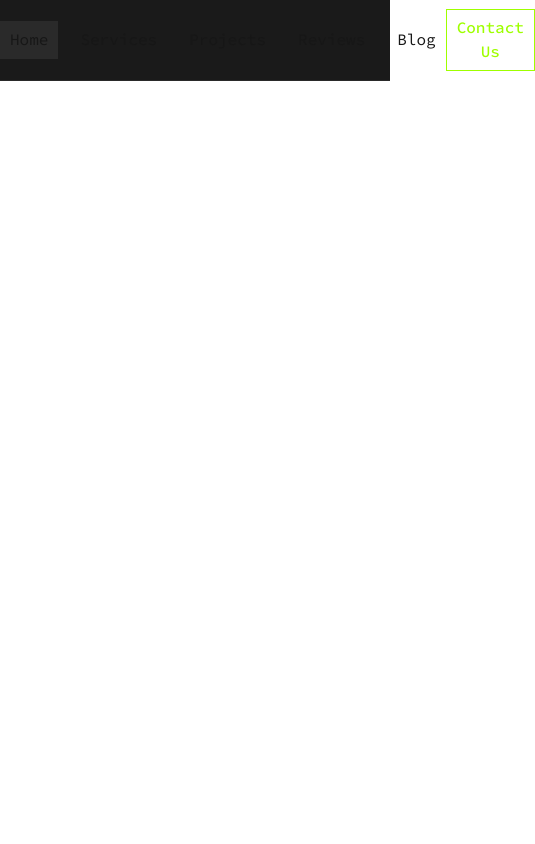
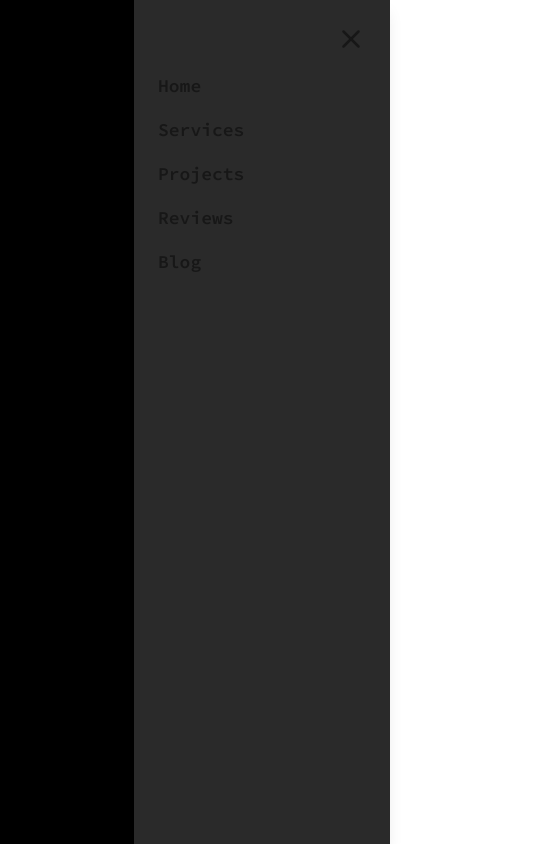
Before and after one commit to agency-cooders/agency, a Next.js app: page / in a window 390 px wide. Shown: the whole page, 535 px wide, since content can reach past the window. Built offline with nearby package versions, Linux system fonts and the light colour scheme.

Commit message:
Make Header Component Responsive

```diff
--- /dev/null
+++ b/src/components/Drawer.jsx
@@ -0,0 +1,40 @@
+import React from "react";
+import { X } from "lucide-react";
+import { navbarItems } from "@/data/header";
+
+const Drawer = ({ isDrawerOpen, setIsDrawerOpen }) => {
+  return (
+    <React.Fragment>
+      <div
+        className={`fixed bg-black inset-0 bg-opacity-10 transition-opacity duration-300 ${
+          isDrawerOpen ? "opacity-100 visible" : "opacity-0 invisible"
+        }`}
+        onClick={() => setIsDrawerOpen(false)}></div>
+
+      <div
+        className={`fixed top-0 right-0 w-64 h-full bg-overlay shadow-lg transform transition-transform duration-300 ${
+          isDrawerOpen ? "translate-x-0" : "translate-x-full"
+        }`}>
+        <button
+          onClick={() => setIsDrawerOpen(false)}
+          className="absolute top-4 right-4 p-2">
+          <X size={30} className="cursor-pointer hover:text-primary" />
+        </button>
+
+        <nav className="mt-12 space-y-4 p-6 text-lg font-semibold">
+          {navbarItems.map((navItem, index) => (
+            <a
+              key={index}
+              href="#"
+              onClick={() => setIsDrawerOpen(false)}
+              className="block hover:text-primary">
+              {navItem}
+            </a>
+          ))}
+        </nav>
+      </div>
+    </React.Fragment>
+  );
+};
+
+export default Drawer;
--- a/src/components/Header.jsx
+++ b/src/components/Header.jsx
@@ -1,16 +1,26 @@
 import Button from "@/elements/Button";
 import ContentArea from "@/elements/ContentArea";
 import Logo from "@/elements/Logo";
-import React from "react";
+import React, { useState } from "react";
 import Navbar from "./Navbar";
+import { Menu } from "lucide-react";
+import Drawer from "./Drawer";
 
 const Header = () => {
+  const [isDrawerOpen, setIsDrawerOpen] = useState(true);
+
   return (
     <header className="border-b-1 border-b-overlay">
       <ContentArea classNames="h-20 flex items-center justify-between">
         <Logo />
         <Navbar />
-        <Button content="Contact Us" />
+        <Button content="Contact Us" classNames="hidden md:flex" />
+        <Menu
+          size={30}
+          className="md:hidden text-primary cursor-pointer"
+          onClick={() => setIsDrawerOpen(true)}
+        />
+        <Drawer isDrawerOpen={isDrawerOpen} setIsDrawerOpen={setIsDrawerOpen} />
       </ContentArea>
     </header>
   );
--- a/src/components/Navbar.jsx
+++ b/src/components/Navbar.jsx
@@ -10,7 +10,7 @@ const Navbar = () => {
   };
 
   return (
-    <nav className="flex gap-3 items-center">
+    <nav className="hidden md:flex gap-3 items-center">
       {navbarItems.map((navItem, index) => (
         <NavItem
           key={index}
--- a/src/elements/Button.jsx
+++ b/src/elements/Button.jsx
@@ -1,9 +1,9 @@
 import React from "react";
 
-const Button = ({ content }) => {
+const Button = ({ content, classNames }) => {
   return (
     <button
-      className={`px-[10px] py-[5px] border border-primary text-primary cursor-pointer font-medium flex hover:bg-lime-950`}>
+      className={`px-[10px] py-[5px] border border-primary text-primary cursor-pointer font-medium flex hover:bg-lime-950 ${classNames}`}>
       <span className="pb-[2px]">{content}</span>
     </button>
   );
--- a/src/elements/ContentArea.jsx
+++ b/src/elements/ContentArea.jsx
@@ -2,7 +2,9 @@ import React from "react";
 
 const ContentArea = ({ children, classNames }) => {
   return (
-    <div className={`max-w-[1400px] mx-auto ${classNames}`}>{children}</div>
+    <div className={`max-w-[1400px] mx-auto ${classNames} px-5`}>
+      {children}
+    </div>
   );
 };
 
```
Also changed, not shown: package.json (+5 -4 lines), 1 other file (tests, documents, lock files or other folders).
